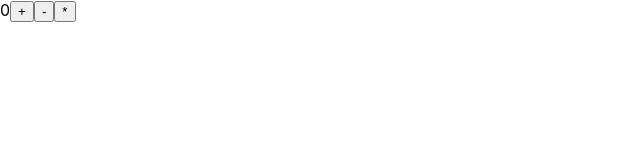
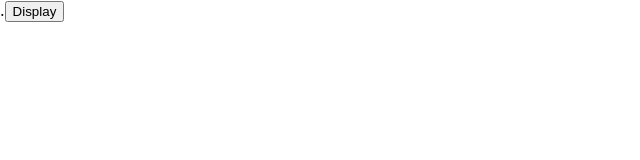
Before and after one commit to Nilaxi/practice, a React (Create React App) app: page / in a window 1280 px wide. Shown: the top 160 px of the page, without its empty margins (0-640 px from the left). Built offline with nearby package versions, Linux system fonts and the light colour scheme.

Commit message:
multistate task

```diff
--- /dev/null
+++ b/src/MultipleState.js
@@ -0,0 +1,15 @@
+import React, { useState } from 'react'
+
+ function MultipleState() {
+    const [data,setData] = useState ({firstName : "Nilaxi", lastName : "Vadhwana", fullName : " "});
+    const fullname = () =>{
+         setData({...data ,fullName : data.firstName + ". " + data.lastName})
+        }
+  return (
+    <div>
+      {data.fullName.split(" ").map((v) => v[0]).join(".")}
+      <button onClick={fullname}>Display</button>
+    </div>
+  )
+}
+export default MultipleState;
--- a/src/index.js
+++ b/src/index.js
@@ -4,13 +4,15 @@ import './index.css';
 import App from './App';
 import Home from './Home';
 import Counter from './Counter';
+import MultipleState from './MultipleState';
 
 import reportWebVitals from './reportWebVitals';
+
 
 const root = ReactDOM.createRoot(document.getElementById('main'));
 root.render(
   <React.StrictMode>
-    <Counter/>
+    <MultipleState/>
   </React.StrictMode>
 );
 
```
